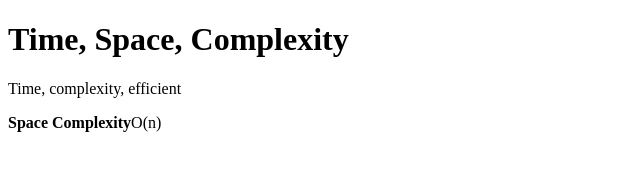
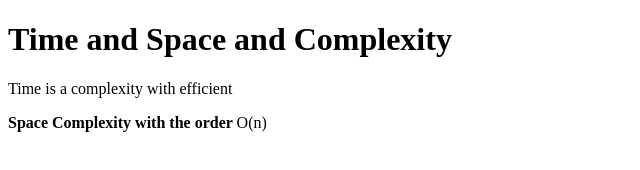
Before and after one commit to acciojob/time-and-space-complexity-mukesh-2414, a website: page main.html in a window 1280 px wide. Shown: the whole page, without its empty margins (0-640 px from the left). Drawn offline with Linux system fonts and the light colour scheme.

Commit message:
created a submission

```diff
--- a/main.html
+++ b/main.html
@@ -9,9 +9,9 @@
 <body>
 	<!-- the entire body must be written by student -->
 	<div>
-	<h1>Time, Space, Complexity</h1>
-	<p>Time, complexity, efficient</p>
-	<p><b>Space Complexity</b>O(n)</p>
+	<h1>Time and Space and Complexity</h1>
+	<p>Time is a complexity with efficient</p>
+	<p><b>Space Complexity with the order </b>O(n)</p>
     <script type="text/javascript" src="./script.js">
 </script>
 </div>
```
